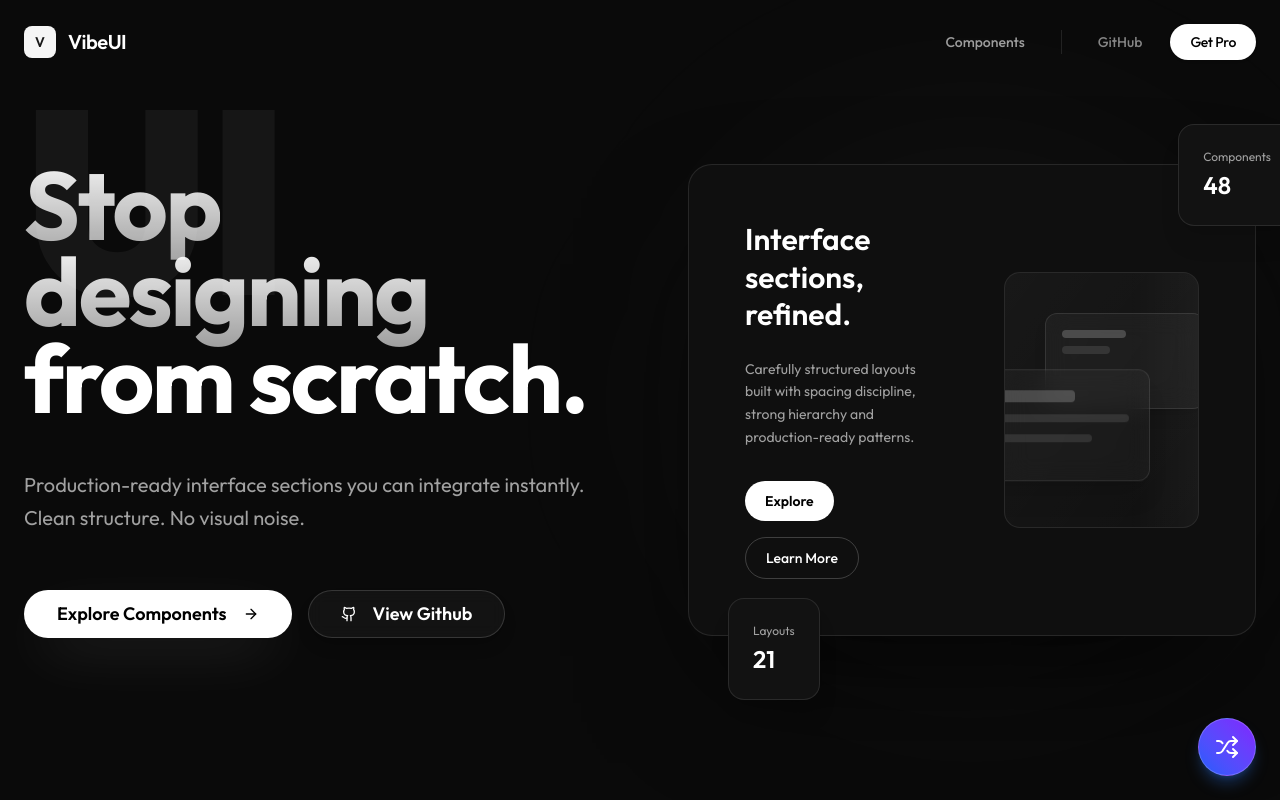
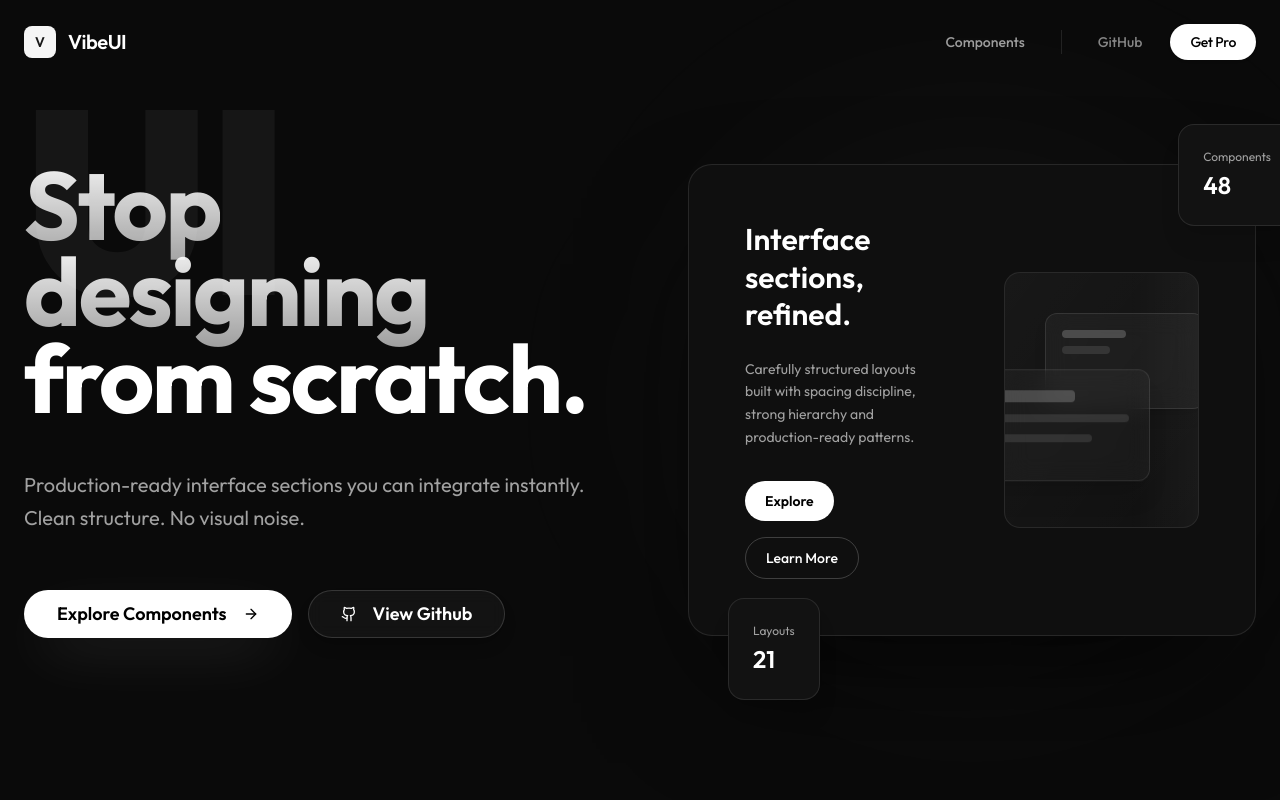
Before and after one commit to nijil71/Vibe-UI, a Next.js app: page / in a window 1280 px wide. Shown: the top 800 px of the page. Built offline with nearby package versions, Linux system fonts and the light colour scheme.

Commit message:
removed random button

```diff
--- a/src/app/page.tsx
+++ b/src/app/page.tsx
@@ -46,7 +46,7 @@ export default function Home() {
         </div>
       </footer>
 
-      <RandomVibeButton />
+      {/* <RandomVibeButton /> */}
     </>
   )
 }
```
